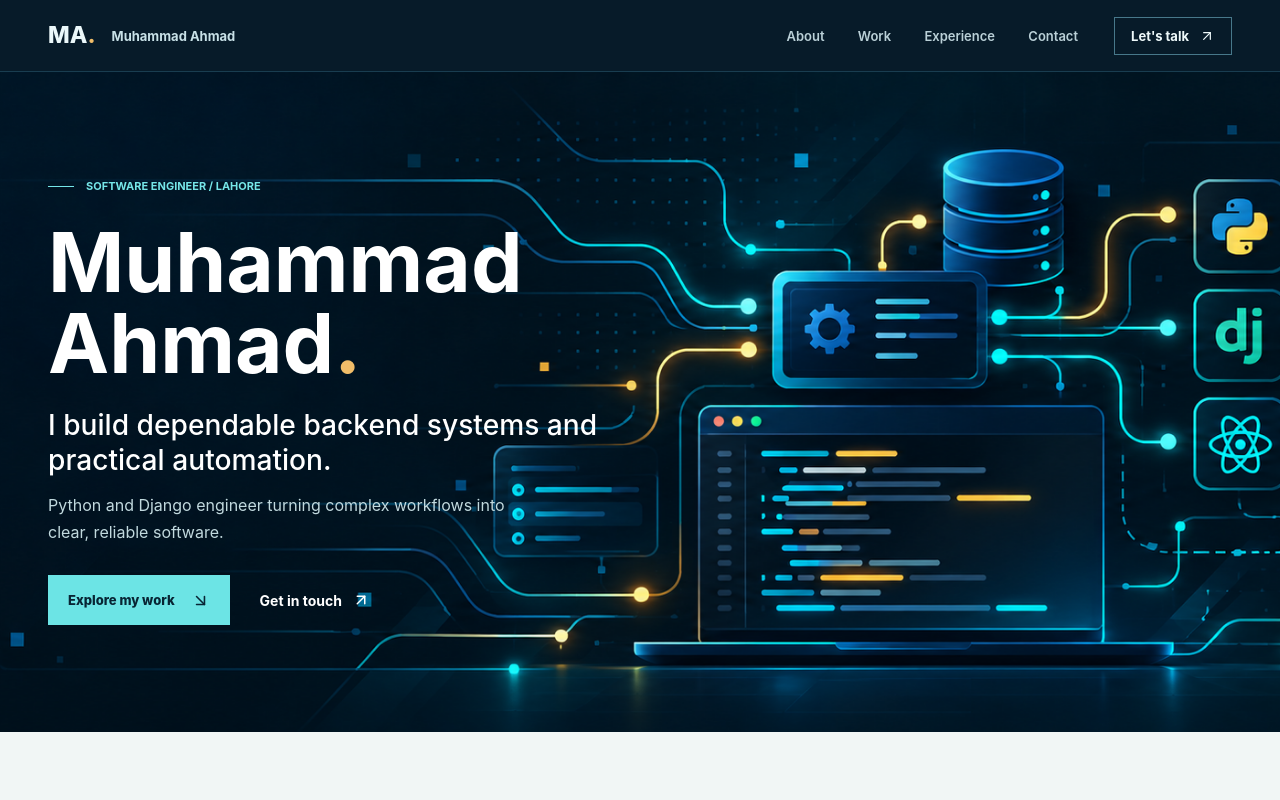
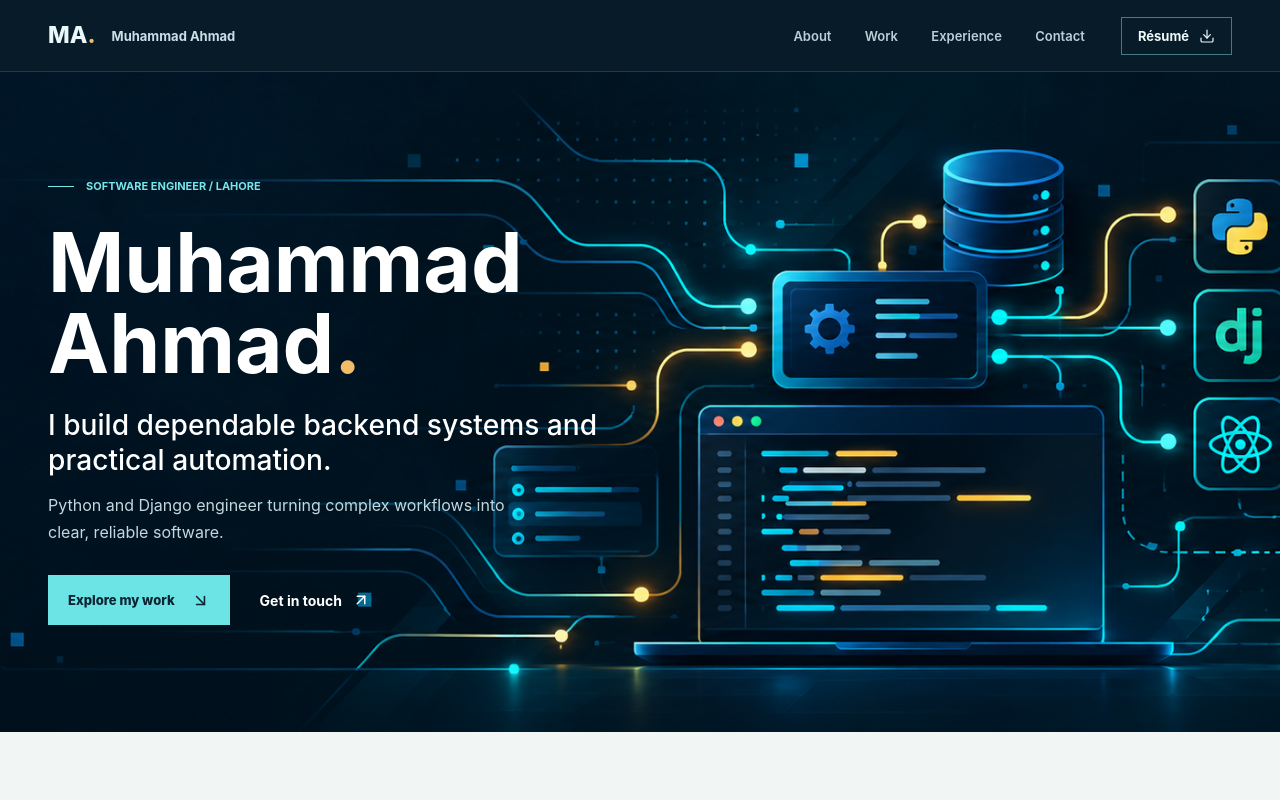
Before and after one commit to ahmadrao17/portfolio, a React (Vite) app: page / in a window 1280 px wide. Shown: the top 800 px of the page. Built offline with nearby package versions, Linux system fonts and the light colour scheme.

Commit message:
Add resume download to portfolio

```diff
--- a/src/App.jsx
+++ b/src/App.jsx
@@ -3,6 +3,7 @@ import {
   ArrowDownRight,
   ArrowRight,
   ArrowUpRight,
+  Download,
   Mail,
   Menu,
   X,
@@ -122,8 +123,14 @@ function App() {
             <a href="#contact" onClick={closeMenu}>Contact</a>
           </nav>
 
-          <a className="header-contact" href={`mailto:${email}`}>
-            Let's talk <ArrowUpRight size={16} strokeWidth={1.8} aria-hidden="true" />
+          <a
+            className="header-contact"
+            href={`${import.meta.env.BASE_URL}Muhammad_Ahmad_Resume.pdf`}
+            download="Muhammad_Ahmad_Resume.pdf"
+            aria-label="Download résumé PDF"
+            title="Download résumé PDF"
+          >
+            Résumé <Download size={16} strokeWidth={1.8} aria-hidden="true" />
           </a>
           <button
             className="menu-button"
```
Also changed, not shown: 1 other file (tests, documents, lock files or other folders).
